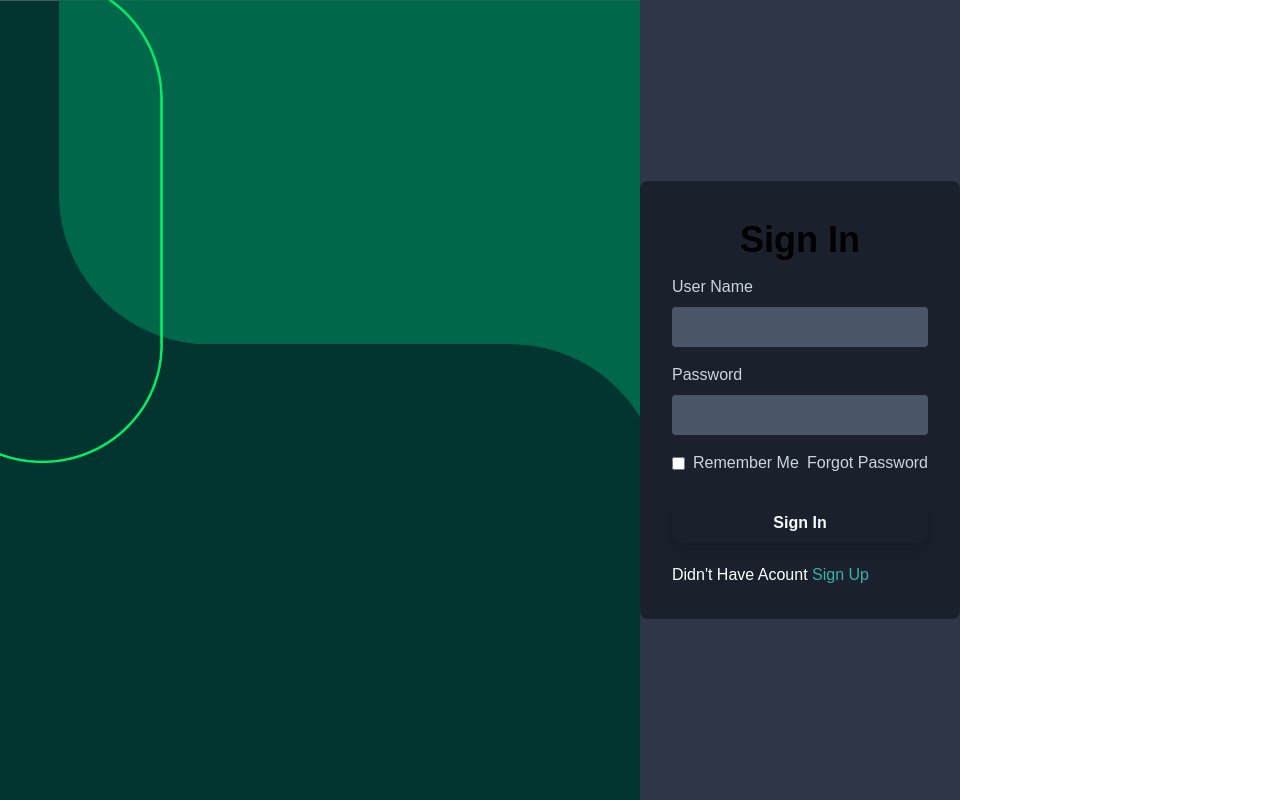
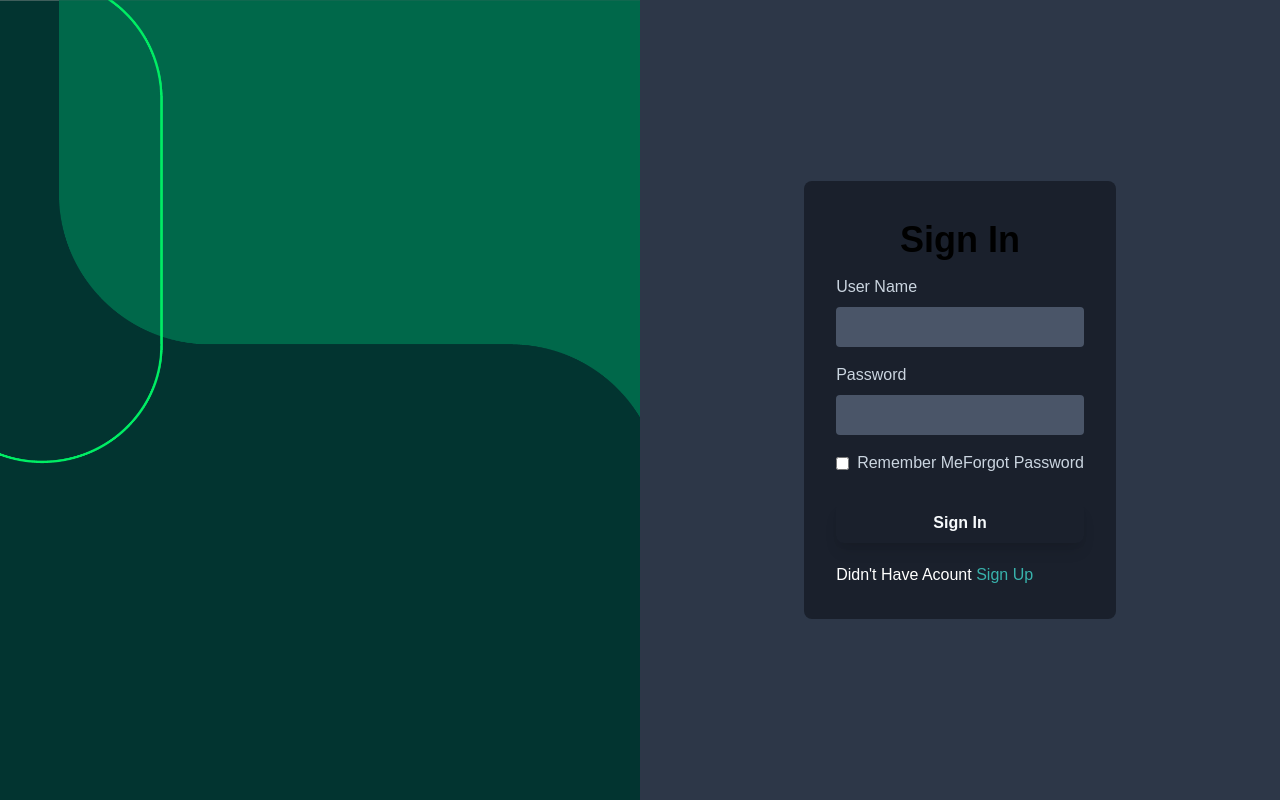
Before and after one commit to mud1tx/Consumer-2-Consumer, a React (Create React App) app in the folder client/: page /login in a window 1280 px wide. Built offline with nearby package versions, Linux system fonts and the light colour scheme.

Commit message:
fixed Navbar

```diff
--- a/client/src/features/Authentication/Login.js
+++ b/client/src/features/Authentication/Login.js
@@ -5,6 +5,7 @@ export default function Login () {
   return (
     <>
       <div className="grid grid-cols-1 sm:grid-cols-2  h-screen w-full">
+
         <div className="hidden sm:block  ">
           <img
             className="w-full h-full object-cover"
@@ -13,8 +14,8 @@ export default function Login () {
           />
         </div>
 
-        <div className=" flex w-1/2 bg-gray-800 felx-col items-center justify-center">
-          <form className="max-w-[400px] bg-gray-900 w-full mx-auto bg-gary-900 p-8 px-8 rounded-lg">
+        <div className=" flex w-full  bg-gray-800 felx-col items-center justify-center">
+          <form className="max-w-[800px]   mx-auto bg-gray-900 p-8 px-8 rounded-lg">
             <h2 className="text-4xl dark:text-white font-bold text-center">
               Sign In
             </h2>
```
